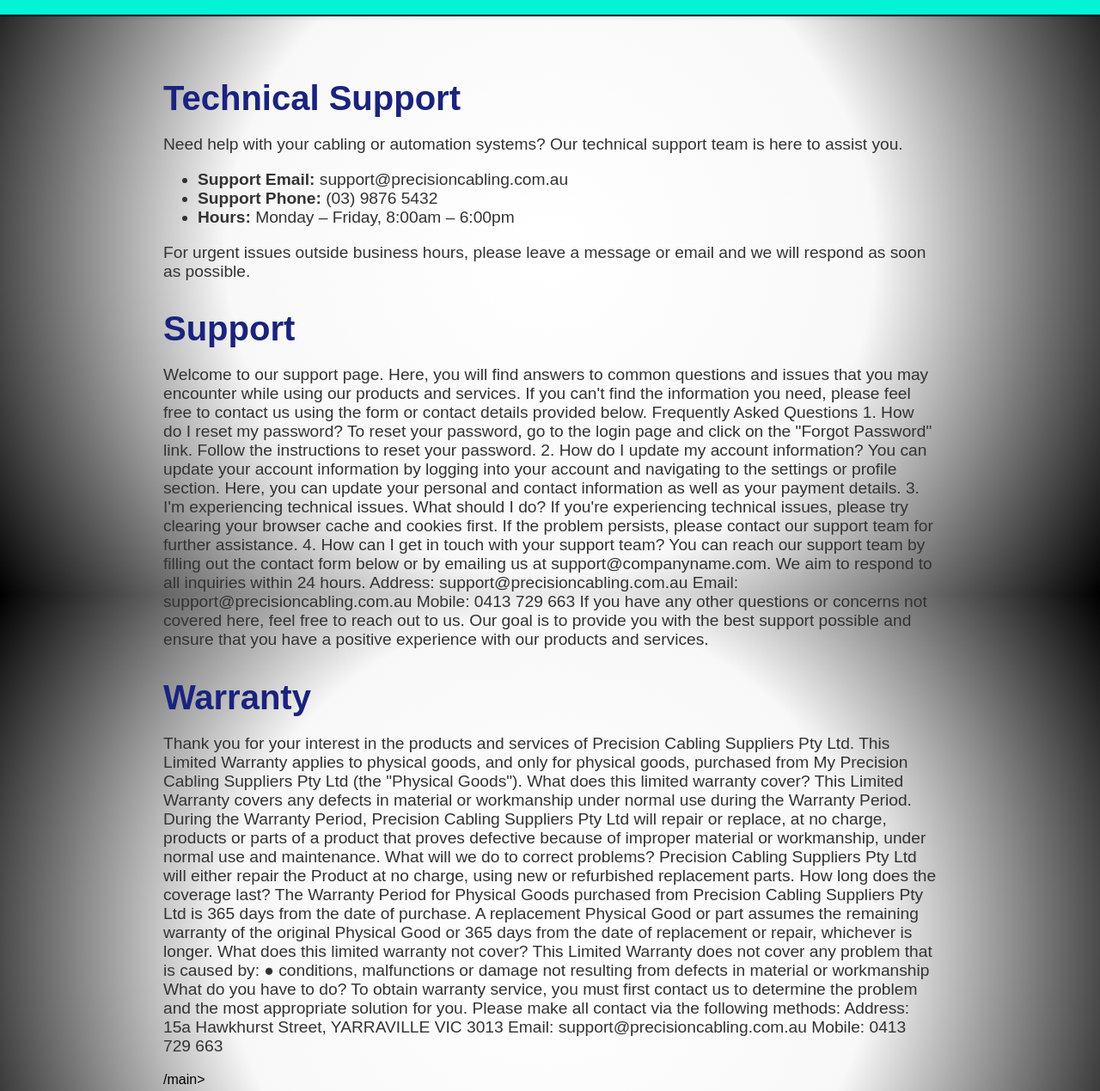
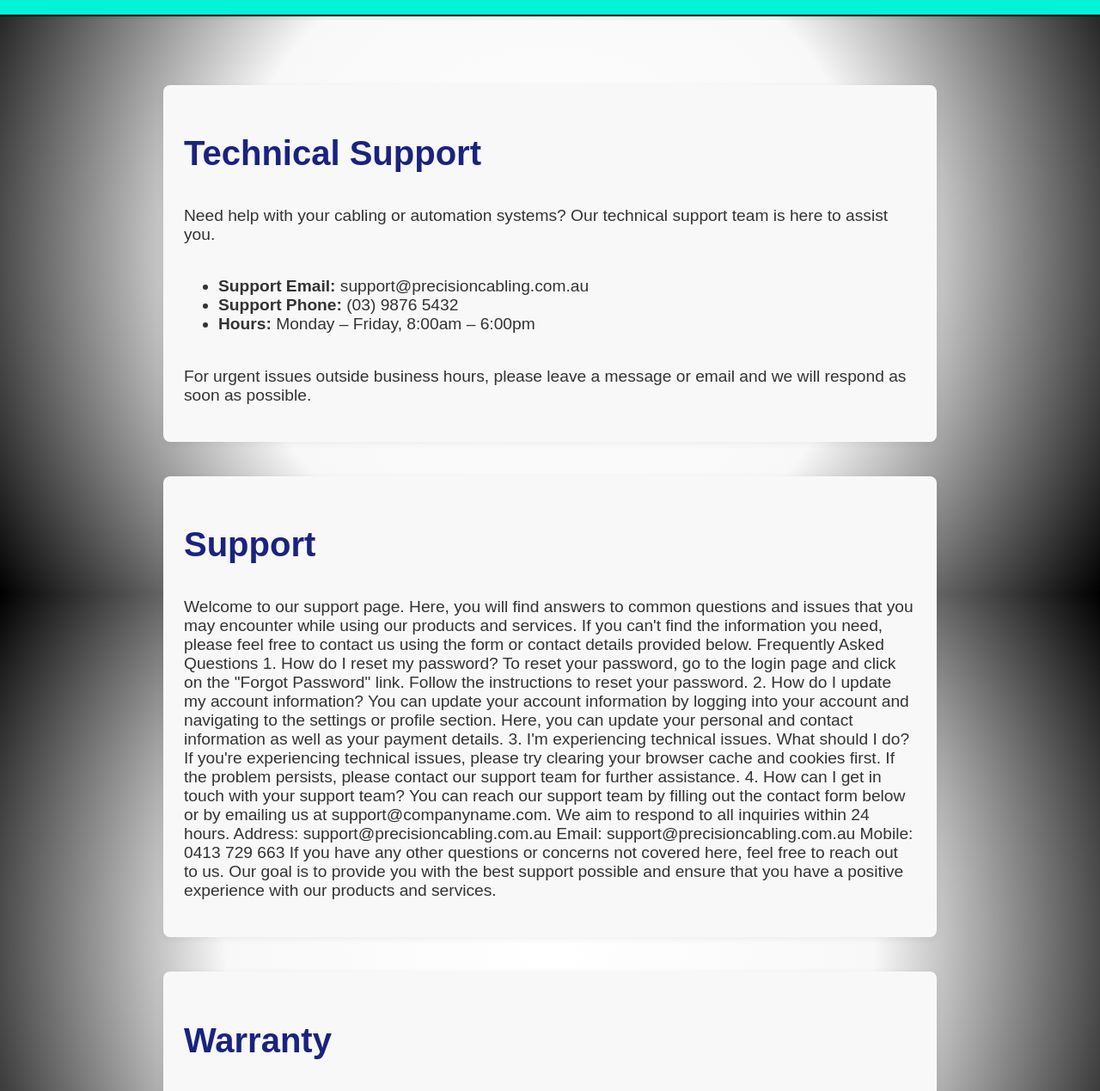
Before and after one commit to Precis60/Precision_Website_HTML, a plain HTML site: page support.html in a window 1280 px wide. Shown: the part 109-1378 px from the top of the page at 86% size. Drawn offline with Linux system fonts and the light colour scheme.

Commit message:
Update support.html

```diff
--- a/support.html
+++ b/support.html
@@ -29,7 +29,7 @@
     </div>
 
     <main>
-        <section>
+        <section class="section-bg">
             <h1>Technical Support</h1>
             <p>
                 Need help with your cabling or automation systems? Our technical support team is here to assist you.
@@ -44,7 +44,7 @@
                 possible.
             </p>
         </section>
-        <section>
+        <section class="section-bg">
             <h1>Support</h1>
             <p>Welcome to our support page. Here, you will find answers to common questions and issues that you may
                 encounter while using our products and services. If you can't find the information you need, please feel
@@ -86,7 +86,7 @@
                 products and services.
             </p>
         </section>
-        <section>
+        <section class="section-bg">
             <h1>Warranty</h1>
             <p>Thank you for your interest in the products and services of Precision Cabling Suppliers Pty Ltd.
 
```
